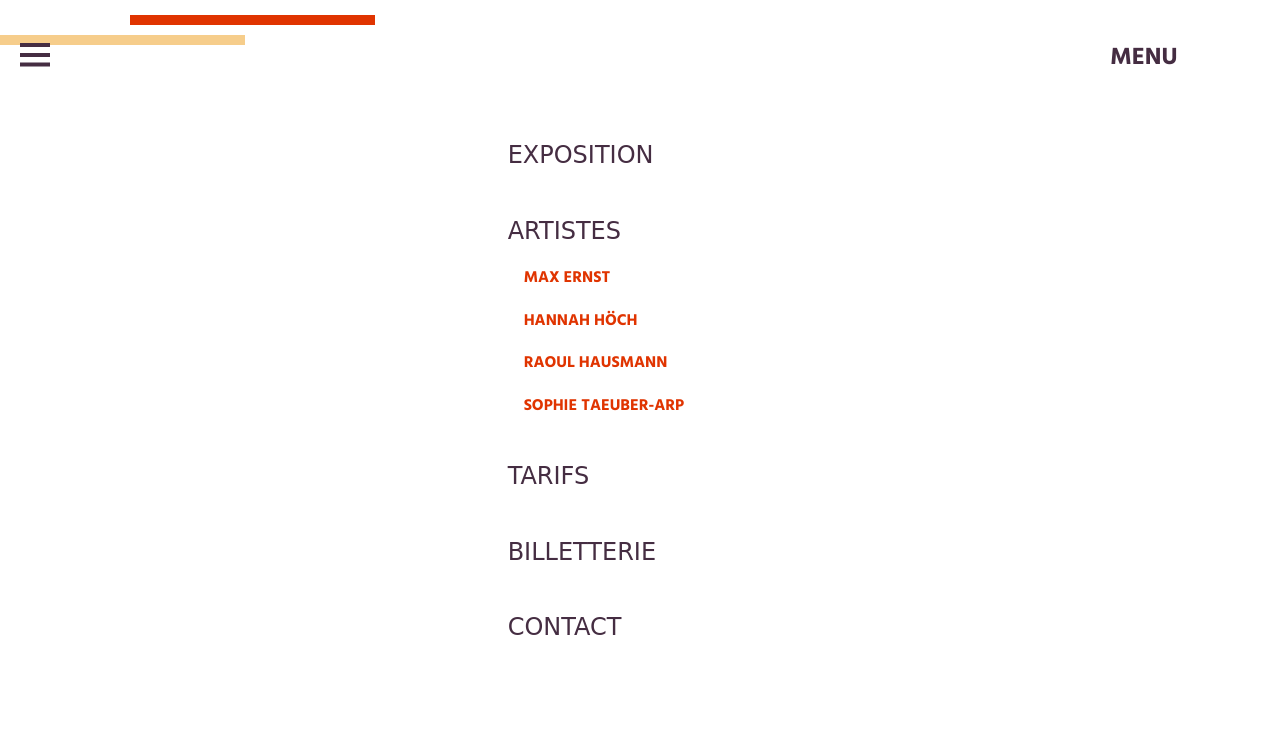
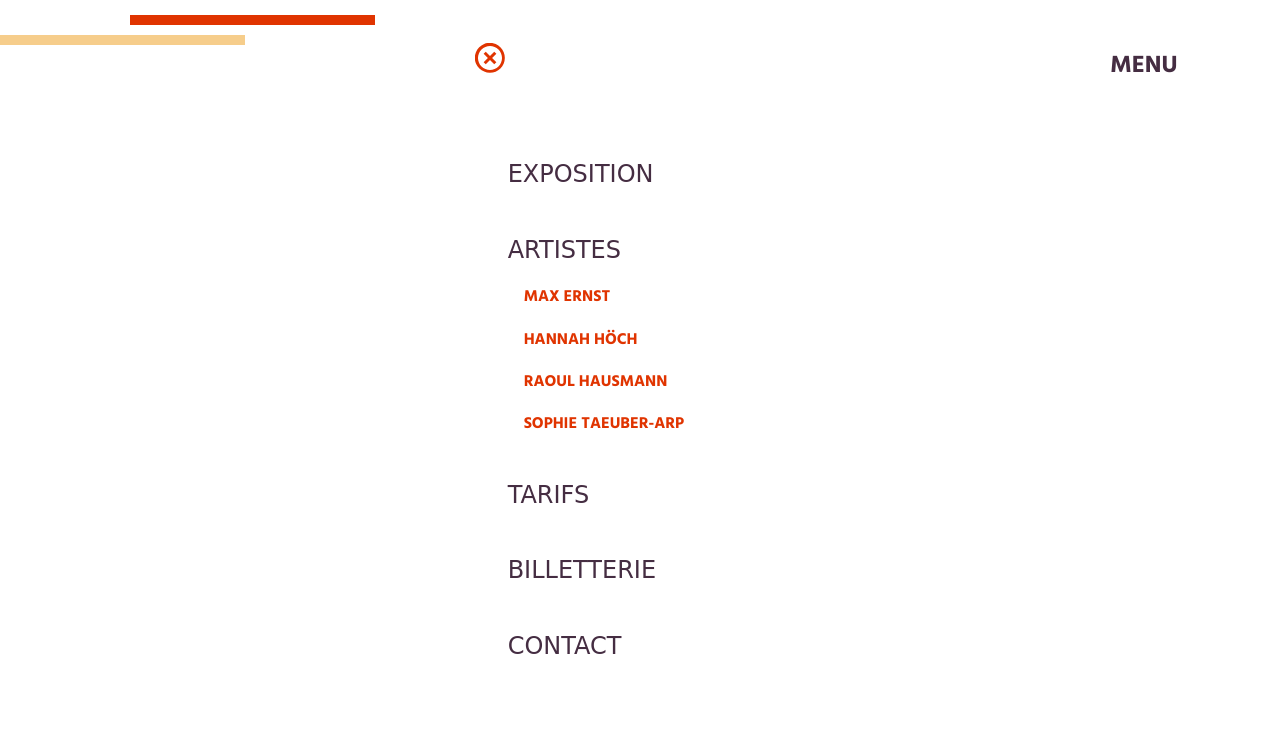
Before and after one commit to MMI-SAE-105/2023-sae-105-Nyxisa, a plain HTML site: page fr/max-ernst.html in a window 1280 px wide. Both pictures are taken after a click on the button "Menu". Shown: the top 729 px of the page. Drawn offline with nearby package versions, Linux system fonts and the light colour scheme; a web font is replaced by a local one.

Commit message:
modif menu croix

```diff
--- a/fr/max-ernst.html
+++ b/fr/max-ernst.html
@@ -12,13 +12,15 @@
 <body>
     <header class="header" x-data="{OpenMenu : false}">
         <div class="header__items">
-        <button class="header__menubtn" @click="OpenMenu= ! OpenMenu" aria-expanded="true" aria-controls="mainNav"
+            <button class="header__menubtn" @click="OpenMenu=true" aria-expanded="true" aria-controls="mainNav"
                 aria-label="Menu"><img src="/public/img/icones/menu.svg" alt="Menu"></button>
             <a class="header__logo" href="index.html"><img src="/public/img/icones/logo.svg" alt="Logo Dada"></a>
             <a class="header__iconlang" href="../en/index.html"><img src="/public/img/icones/language.svg"
                     alt="Site en Anglais"></a>
 
             <nav class="menu noscroll" id="mainNav" x-show="OpenMenu">
+                <button class="header__menubtn--close" @click="OpenMenu=false"><img src="/public/img/icones/close.svg"
+                        alt="Fermer le menu"></button>
             <div>
                 <img class="menu__img--top" src="/public/img/decowhite.webp" alt="">
                 <span class="menu__title">MENU</span>
--- a/src/css/components/menu.css
+++ b/src/css/components/menu.css
@@ -1,5 +1,5 @@
 .menu {
-    z-index: 9;
+    z-index: 10;
     position: fixed;
     top: 0;
     left: 0;
@@ -12,7 +12,13 @@
 
 .header__menubtn {
     position: relative;
-    z-index: 10;
+    z-index: 9;
+}
+
+.header__menubtn--close {
+    position: relative;
+    z-index: 11;
+    transform: translate(-150px, -50px);
 }
 
 .noscroll {
@@ -36,7 +42,7 @@
     font-weight: var(--bold);
     text-align: right;
     position: absolute;
-    top: 45px;
+    top: 53px;
     right: 8%;
 }
 
```
Also changed, not shown: en/index.html (+3 -1 lines), fr/contact.html (+3 -1 lines), fr/hannah-hoch.html (+3 -1 lines), fr/hannah-hoch_coupe-au-couteau.html (+3 -1 lines), fr/hannah-hoch_strauss.html (+3 -1 lines), fr/index.html (+2 -1 lines), fr/max-ernst_le-rossignol-chinois.html (+3 -1 lines), fr/max-ernst_sans-titre-dada.html (+3 -1 lines), fr/mouvement.html (+3 -1 lines), fr/raoul-hausmann.html (+3 -1 lines), fr/raoul-hausmann_abcd.html (+3 -1 lines), fr/raoul-hausmann_der-kunstkritiker.html (+3 -1 lines), fr/sophie-taeuber-arp.html (+3 -1 lines), fr/sophie-taeuber-arp_composition-dada.html (+3 -1 lines), 3 more files. Lines whose indentation alone changed are shown as unchanged.
